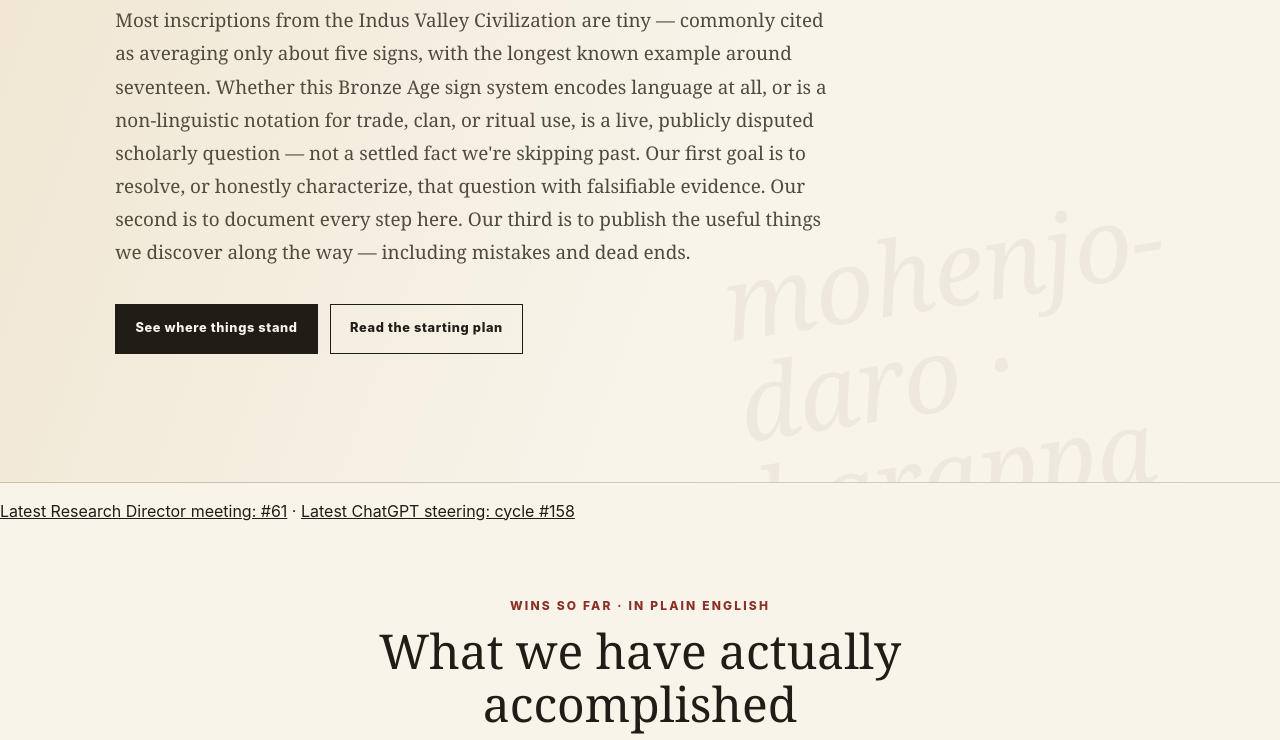
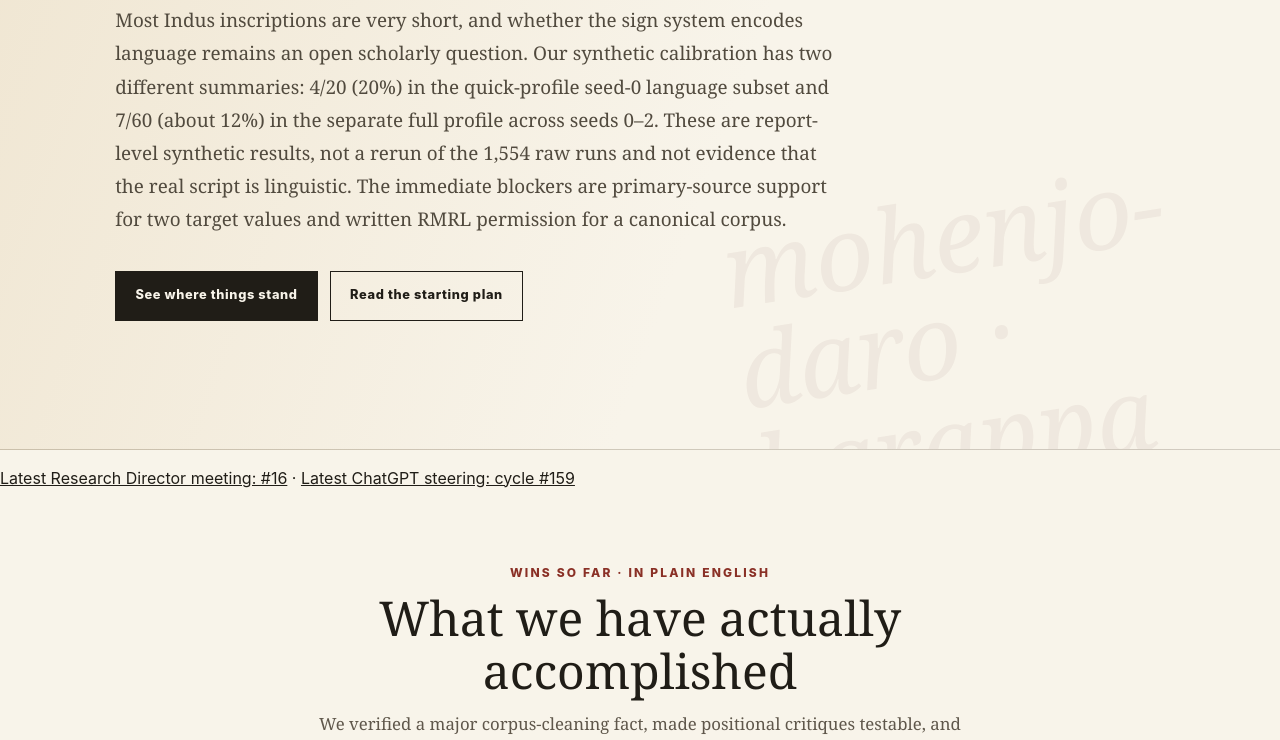
Before and after one commit to SoylentAquamarine/indus-script-collective, a plain HTML site: page docs/index.html in a window 1280 px wide. Shown: the part 878-1618 px from the top of the page. Drawn offline with Linux system fonts and the light colour scheme; no server answers.

Commit message:
Update cycle #159 homepage status and steering links

```diff
--- a/docs/index.html
+++ b/docs/index.html
@@ -47,13 +47,13 @@
       <div class="hero">
         <div class="eyebrow"><span class="live-dot"></span> Open question #1 · Does this even encode language?</div>
         <h1 id="overview-title">We are trying to understand the Indus script.<br><em>We don't yet know if it's writing.</em></h1>
-        <p class="lede">Most inscriptions from the Indus Valley Civilization are tiny — commonly cited as averaging only about five signs, with the longest known example around seventeen. Whether this Bronze Age sign system encodes language at all, or is a non-linguistic notation for trade, clan, or ritual use, is a live, publicly disputed scholarly question — not a settled fact we're skipping past. Our first goal is to resolve, or honestly characterize, that question with falsifiable evidence. Our second is to document every step here. Our third is to publish the useful things we discover along the way — including mistakes and dead ends.</p>
+        <p class="lede">Most Indus inscriptions are very short, and whether the sign system encodes language remains an open scholarly question. Our synthetic calibration has two different summaries: 4/20 (20%) in the quick-profile seed-0 language subset and 7/60 (about 12%) in the separate full profile across seeds 0–2. These are report-level synthetic results, not a rerun of the 1,554 raw runs and not evidence that the real script is linguistic. The immediate blockers are primary-source support for two target values and written RMRL permission for a canonical corpus.</p>
         <div class="hero-actions">
           <a class="button primary" href="#highlights-title">See where things stand</a>
           <a class="button secondary" href="#dialogue">Read the starting plan</a>
         </div>
       </div>
-      <p class="latest-meeting"><a href="https://github.com/SoylentAquamarine/indus-script-collective/blob/main/steering/meetings/2026-11-23-meeting-61.md">Latest Research Director meeting: #61</a> · <a href="https://github.com/SoylentAquamarine/indus-script-collective/blob/main/steering/meetings/chatgpt-2026-11-23-cycle-158.md">Latest ChatGPT steering: cycle #158</a></p>
+      <p class="latest-meeting"><a href="https://github.com/SoylentAquamarine/indus-script-collective/blob/main/steering/meetings/2026-09-29-meeting-16.md">Latest Research Director meeting: #16</a> · <a href="https://github.com/SoylentAquamarine/indus-script-collective/blob/main/steering/meetings/chatgpt-2026-11-23-cycle-159.md">Latest ChatGPT steering: cycle #159</a></p>
 
       <section class="highlights-section" aria-labelledby="highlights-title">
         <div class="highlights-intro">
```
